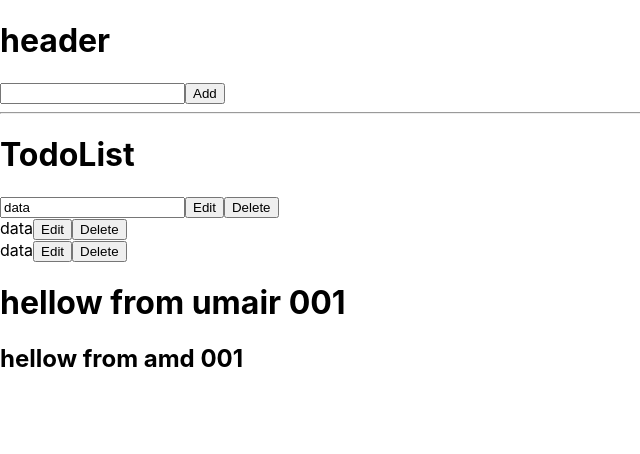
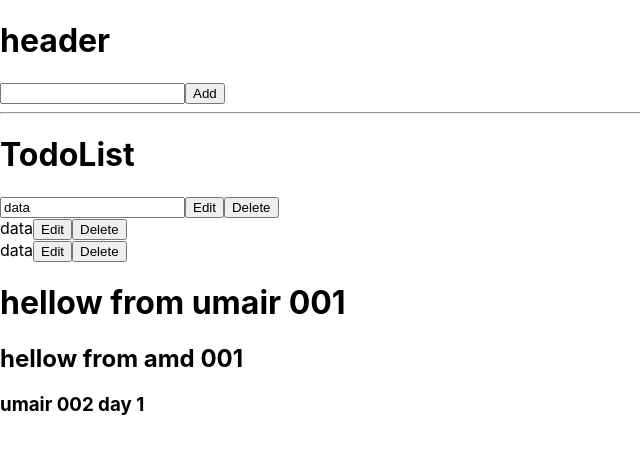
Before and after one commit to AtaMuhiuldin/MYPROJECT, a React (Create React App) app: page / in a window 1280 px wide. Shown: the top 454 px of the page, without its empty margins (0-640 px from the left). Built offline with nearby package versions, Linux system fonts and the light colour scheme.

Commit message:
second commit umair

```diff
--- a/src/App.js
+++ b/src/App.js
@@ -13,6 +13,7 @@ class App extends Component {
           <TodoList />
           <h1>hellow from umair 001</h1>
           <h2>hellow from amd 001</h2>
+          <h3> umair 002 day 1</h3>
         </div>
       </Provider>
     );
```
